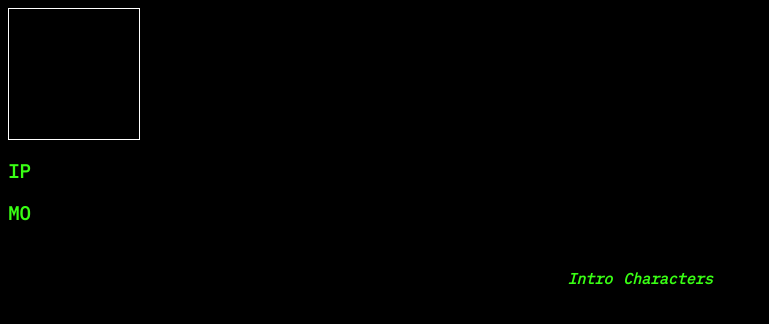
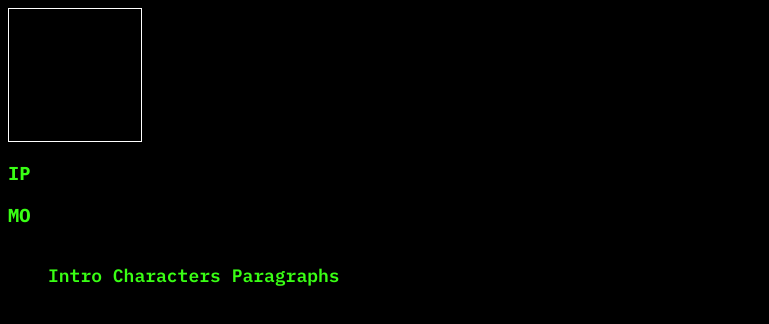
Before and after one commit to ckravig/Type-Specimen, a plain HTML site: page index.html in a window 1280 px wide. Shown: the whole page, without its empty margins (0-769 px from the left). Drawn offline with Linux system fonts and the light colour scheme.

Commit message:
Add more font weights

```diff
--- a/css/styles.css
+++ b/css/styles.css
@@ -12,27 +12,40 @@ html {
 }
 
 body {
-    font-family: "IBM Plex Mono";
+    font-family: 'IBM Plex Mono', monospace;
     }
 
-*, *:before, *:after {
+/* *, *:before, *:after {
     box-sizing:inherit;
-}
+} */
 
 img {
     max-width: 100%;
 }
 
+.logo {
+    /* color: var(--myGreen); */
+}
+
 .logoText {
     color: var(--myGreen);
-    text-align: ;
+
 }
 
 .navbar {
-    font-style: italic;
     font-size: large;
     text-align: center;
     color: var(--myGreen);
+    display: inline-block;
+}
+
+li {
+    width: auto;
+    display: inline-block;
+    color: var(--myGreen);
+    font-size: large;
+    font-weight: 600;
+    text-align: center;
 }
 
 .Intro {
--- a/index.html
+++ b/index.html
@@ -7,7 +7,8 @@
     <meta name="viewport" content="width=device-width,initial-scale=1">
 
     <link rel="preconnect" href="https://fonts.googleapis.com">
-    <link rel="stylesheet" href="https://fonts.googleapis.com/css2?family=IBM+Plex+Mono">
+    <link rel="preconnect" href="https://fonts.gstatic.com" crossorigin>
+    <link href="https://fonts.googleapis.com/css2?family=IBM+Plex+Mono:ital,wght@0,100;0,200;0,300;0,400;0,500;0,600;0,700;1,100;1,200;1,300;1,400;1,500;1,600;1,700&display=swap" rel="stylesheet">
 
     <link rel="stylesheet" href="css/styles.css">
 
@@ -17,6 +18,9 @@
 <body>
 
     <div class="logo">
+
+
+
         <div class="box">
             <div style="width:132px;height:132px;border:1px solid rgb(255, 255, 255); display: inline-block;">This is a box!</div>
         </div>
@@ -38,18 +42,13 @@
     </div>
 
     <div class="navbar">
-        <div class="Intro">
-            <h5>
-                Intro
-            </h5>
-        </div>
 
+        <ul>
+            <li>Intro</li>
+            <li>Characters</li>
+            <li>Paragraphs</li>
+        </ul>
 
-        <div class="Characters">
-            <h5>
-                Characters
-            </h5>
-        </div>
     </div>
 
 </body>
```
